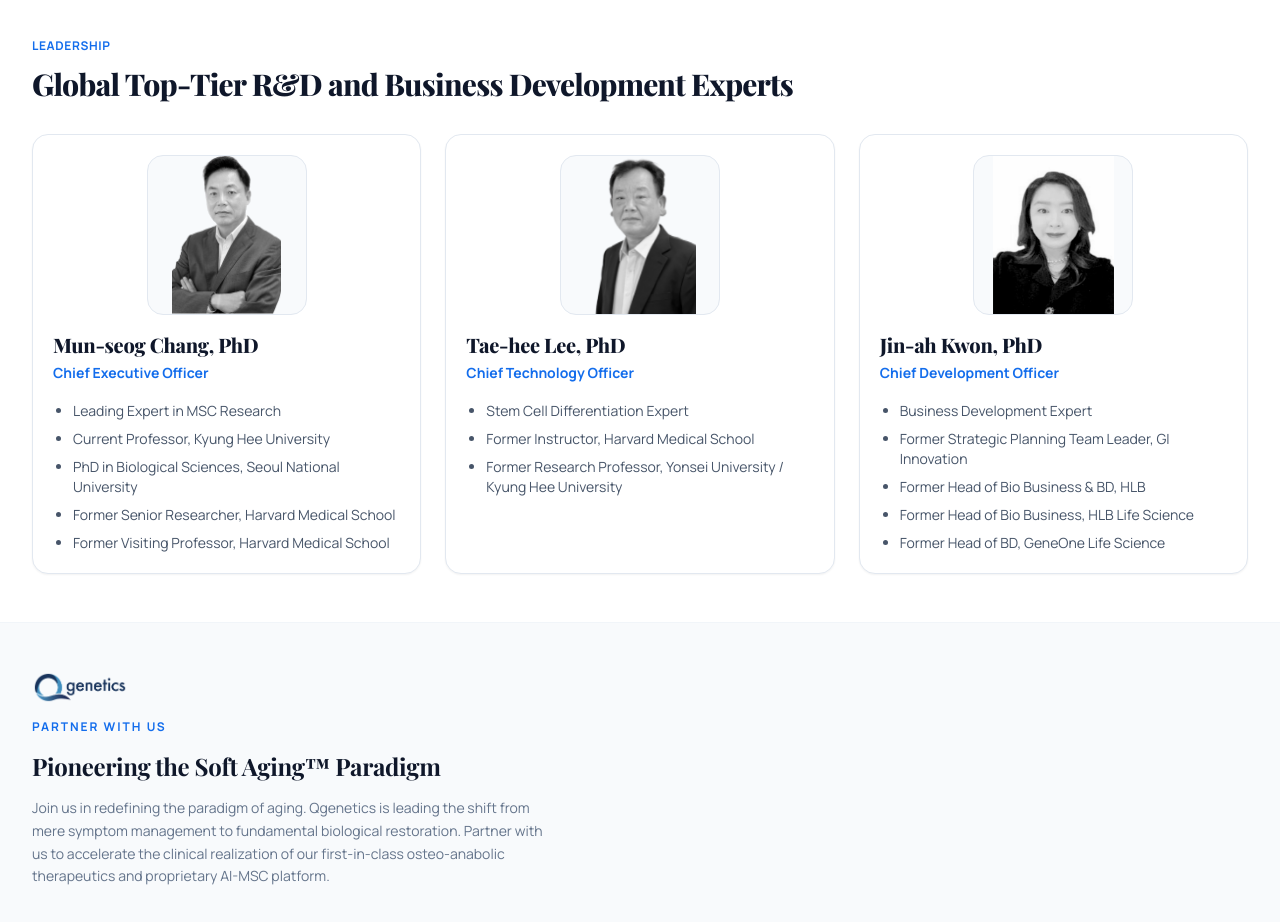
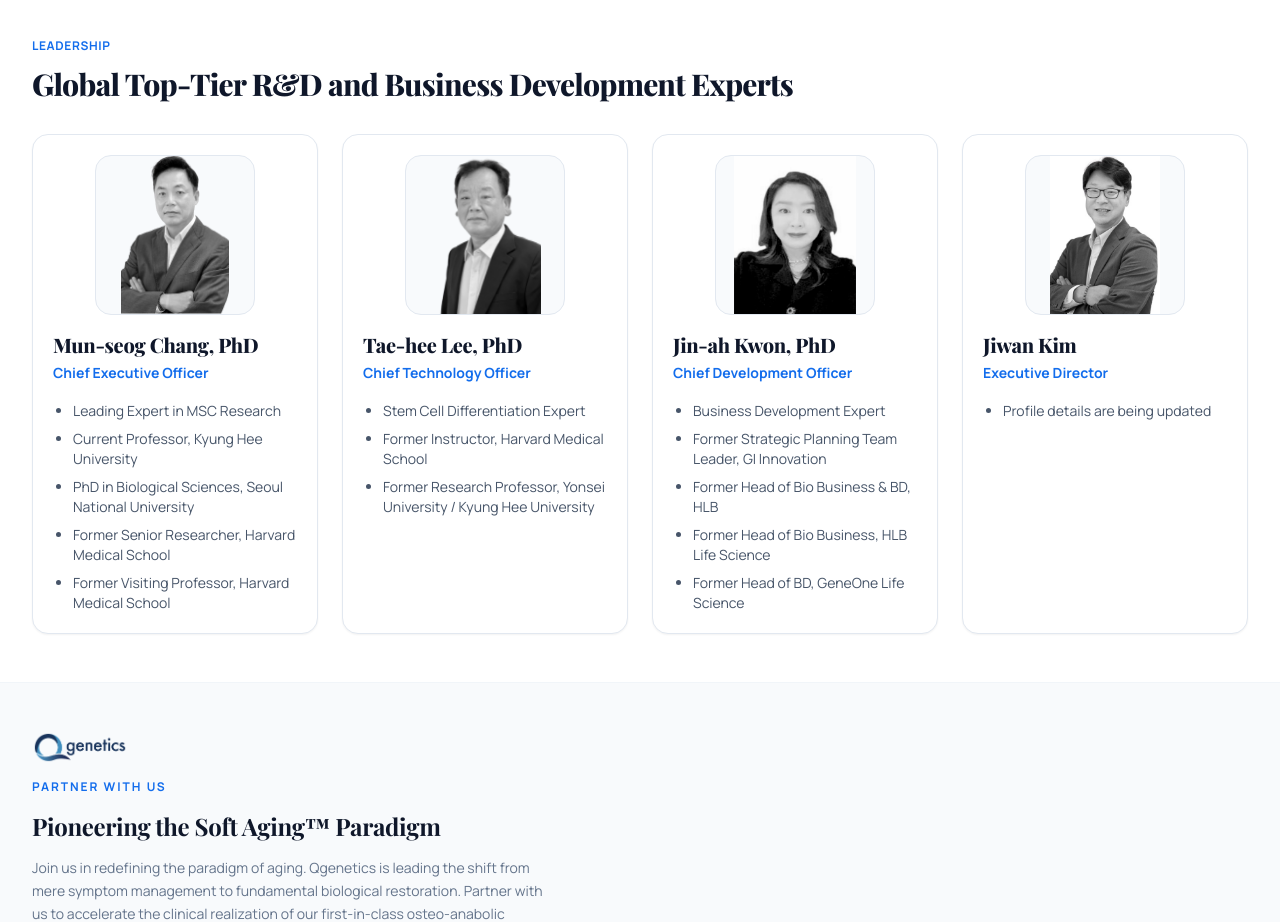
Before and after one commit to layerrama/qgenetics-website-renewal, a Next.js app: page / in a window 1280 px wide. Shown: the part 2660-3582 px from the top of the page. Built offline with nearby package versions, Linux system fonts and the light colour scheme; a web font is replaced by a local one.

Commit message:
Add Jiwan Kim leadership profile and image

```diff
--- a/src/components/LeadershipSection.tsx
+++ b/src/components/LeadershipSection.tsx
@@ -16,7 +16,7 @@
           {copy.title}
         </h2>
 
-        <div className="mt-8 grid grid-cols-1 gap-6 md:grid-cols-2 lg:grid-cols-3">
+        <div className="mt-8 grid grid-cols-1 gap-6 md:grid-cols-2 lg:grid-cols-3 xl:grid-cols-4">
           {copy.members.map((member) => (
             <article key={member.name} className="min-w-0 rounded-2xl border border-slate-200 bg-white p-4 shadow-sm sm:p-5">
               <div className="relative mx-auto h-40 w-40 overflow-hidden rounded-2xl border border-slate-200 bg-slate-50">
--- a/src/constants/content.ts
+++ b/src/constants/content.ts
@@ -129,6 +129,12 @@
             "Former Head of Bio Business, HLB Life Science",
             "Former Head of BD, GeneOne Life Science"
           ]
+        },
+        {
+          name: "Jiwan Kim",
+          role: "Executive Director",
+          image: "/jiwan.jpg",
+          resume: ["Profile details are being updated"]
         }
       ]
     },
@@ -278,6 +284,12 @@
             "(전) HLB 생명과학, 바이오사업본부장",
             "(전) 진원생명과학(주), 사업개발본부장"
           ]
+        },
+        {
+          name: "김지완 전무",
+          role: "Executive Director",
+          image: "/jiwan.jpg",
+          resume: ["프로필 상세 정보 업데이트 중"]
         }
       ]
     },
```
Also changed, not shown: public/jiwan.jpg (added).
